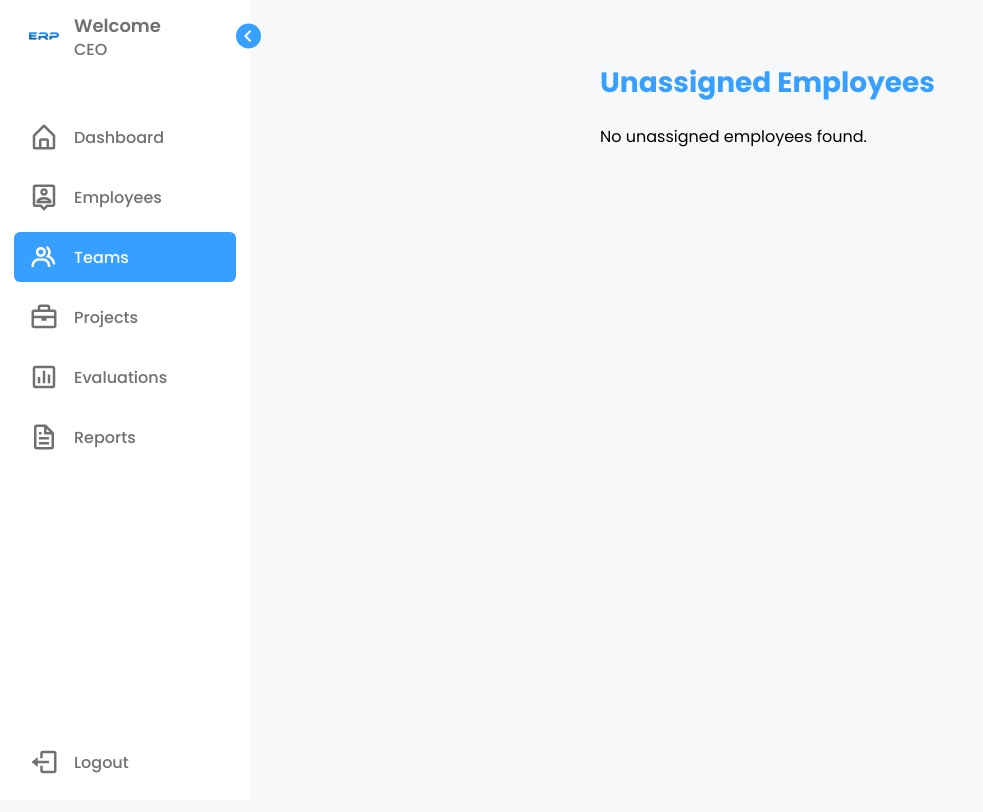
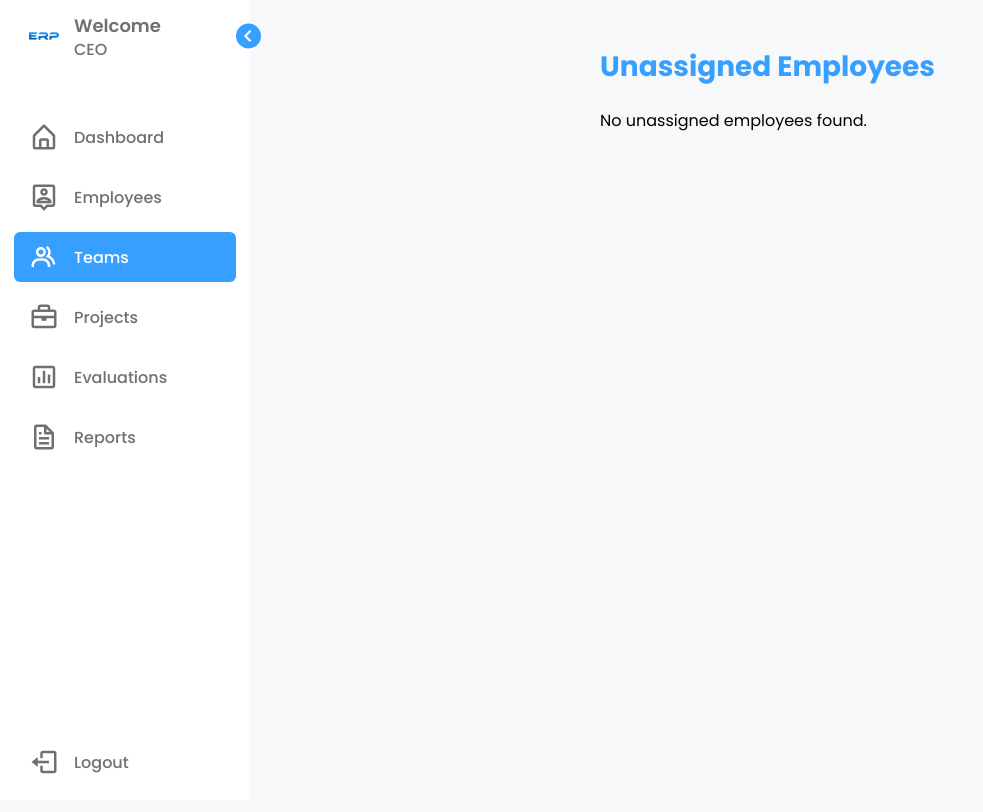
Before and after one commit to JanaTartousy/Advanced-Project, a React (Create React App) app: page /teams/1 in a window 1280 px wide. Shown: the top 812 px of the page, without its empty margins (0-983 px from the left). Built offline with nearby package versions, Linux system fonts and the light colour scheme.

Commit message:
tareq potato

```diff
--- a/src/pages/teams/teamPage.js
+++ b/src/pages/teams/teamPage.js
@@ -53,7 +53,7 @@ function TeamPage() {
 
     // }, 5000);
   }, [currentPage, token, searchQuery, teamAdded]);
-
+  //function to delete a team
   const handleSearchChange = (event) => {
     setSearchQuery(event.target.value);
   };
--- a/src/pages/teams/viewTeam/viewTeam.css
+++ b/src/pages/teams/viewTeam/viewTeam.css
@@ -2,8 +2,8 @@
     display: flex;
     flex-direction: column;
     align-items: center;
-    margin: 2rem auto;
-    max-width: 90%;
+    margin: 1rem auto;
+    width: 90%;
     position: relative;
   }
 
```
Also changed, not shown: GeneratedCode/GenerateCode1678821042996.js (added, +14 -0 lines).
